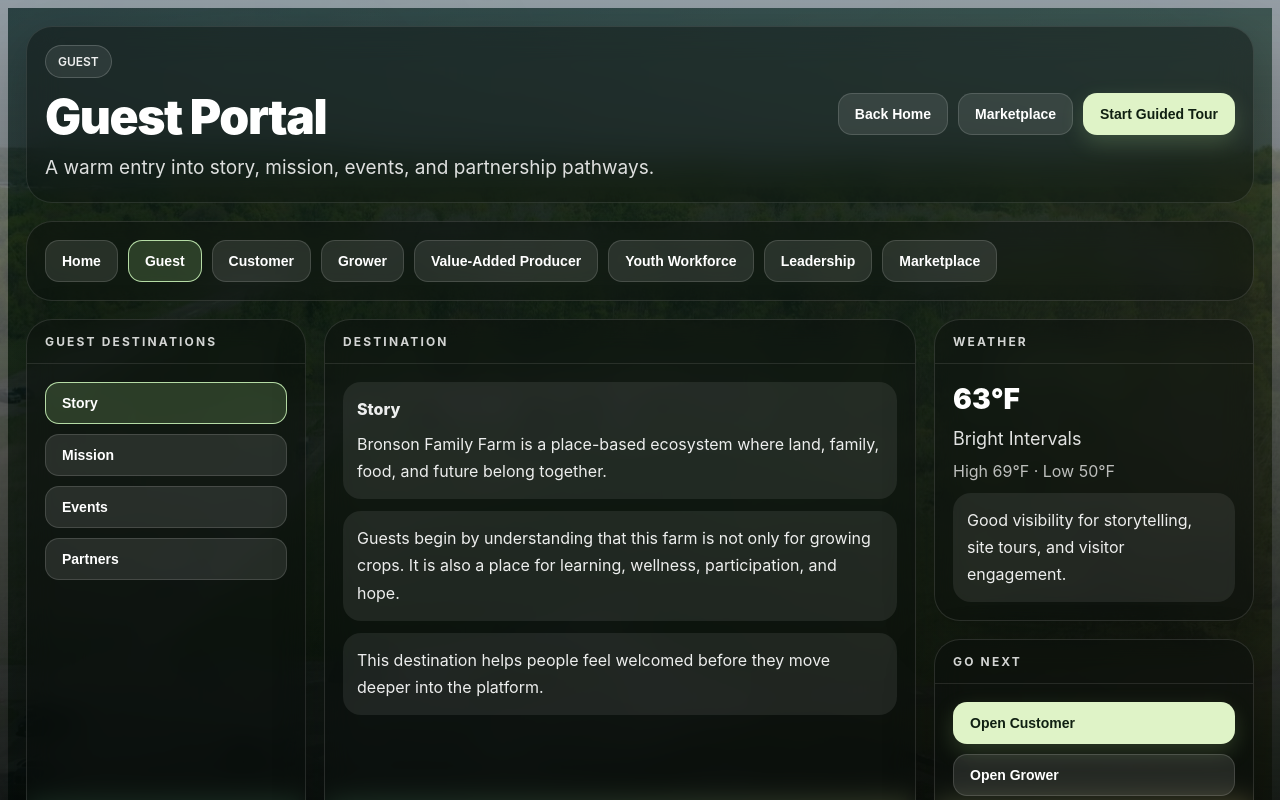
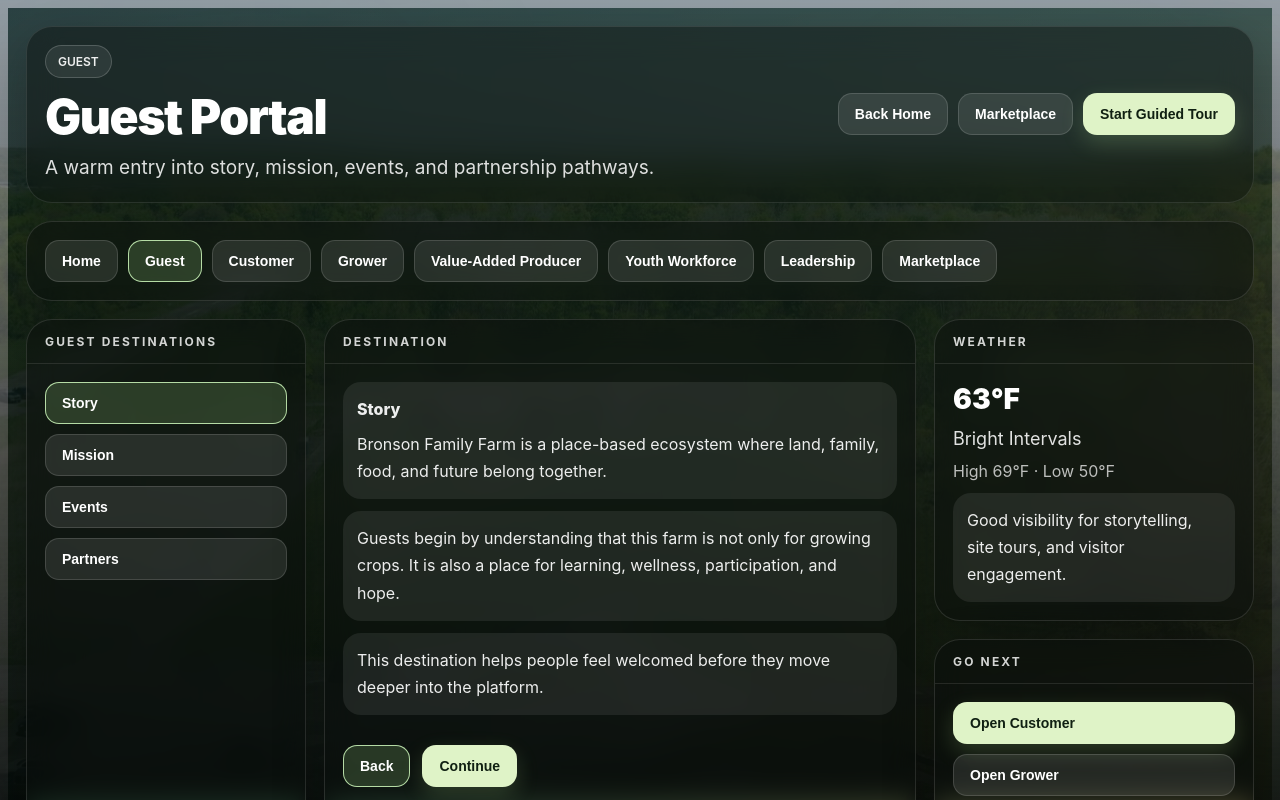
Before and after one commit to cburgessemail-gif/Farm, a React (Vite) app: page / in a window 1280 px wide. Both pictures are taken after a click on the button "Guest". Shown: the top 800 px of the page. Built offline with nearby package versions, Linux system fonts and the light colour scheme.

Commit message:
Enhance App component structure and navigation
Refactor App component to improve layout and navigation.

```diff
--- a/src/App.tsx
+++ b/src/App.tsx
@@ -573,11 +573,37 @@ function StatCard({
   suffix?: string;
 }) {
   const count = useAnimatedCount(value);
-
   return (
     <SoftBlock title={label}>
-      <div style={{ fontSize: 32, fontWeight: 900, lineHeight: 1 }}>{count}{suffix}</div>
+      <div style={{ fontSize: 32, fontWeight: 900, lineHeight: 1 }}>
+        {count}
+        {suffix}
+      </div>
     </SoftBlock>
+  );
+}
+
+function DestinationFooter({
+  onBack,
+  onNext,
+  nextLabel = "Continue",
+  backDisabled = false,
+}: {
+  onBack: () => void;
+  onNext: () => void;
+  nextLabel?: string;
+  backDisabled?: boolean;
+}) {
+  return (
+    <div style={{ display: "flex", gap: 12, marginTop: 18, flexWrap: "wrap" }}>
+      <ActionButton
+        label="Back"
+        onClick={onBack}
+        active={!backDisabled}
+        primary={false}
+      />
+      <ActionButton label={nextLabel} onClick={onNext} primary />
+    </div>
   );
 }
 
@@ -725,7 +751,7 @@ export default function App() {
   const [screen, setScreen] = useState<Screen>("home");
   const [guestView, setGuestView] = useState<GuestView>("story");
   const [customerView, setCustomerView] = useState<CustomerView>("produce");
-  const [growerView, setGrowerView] = useState<GrowerView>("planner");
+  const [growerView, setGrowerView] = useState<GrowerView>("weather");
   const [producerView, setProducerView] = useState<ProducerView>("products");
   const [youthView, setYouthView] = useState<YouthView>("overview");
   const [adminView, setAdminView] = useState<AdminView>("participation");
@@ -840,6 +866,110 @@ export default function App() {
       </div>
     </Card>
   );
+
+  const goNext = () => {
+    if (screen === "guest") {
+      if (guestView === "story") setGuestView("mission");
+      else if (guestView === "mission") setGuestView("events");
+      else if (guestView === "events") setGuestView("partners");
+      else navigate("customer");
+    }
+
+    if (screen === "customer") {
+      if (customerView === "produce") setCustomerView("nutrition");
+      else if (customerView === "nutrition") setCustomerView("recipes");
+      else if (customerView === "recipes") setCustomerView("market");
+      else navigate("market");
+    }
+
+    if (screen === "grower") {
+      if (growerView === "weather") setGrowerView("planner");
+      else if (growerView === "planner") setGrowerView("notes");
+      else if (growerView === "notes") setGrowerView("season");
+      else navigate("admin");
+    }
+
+    if (screen === "producer") {
+      if (producerView === "products") setProducerView("events");
+      else if (producerView === "events") setProducerView("storytelling");
+      else if (producerView === "storytelling") setProducerView("collaboration");
+      else navigate("market");
+    }
+
+    if (screen === "youth") {
+      if (youthView === "overview") setYouthView("parent");
+      else if (youthView === "parent") setYouthView("supervisor");
+      else if (youthView === "supervisor") setYouthView("daily");
+      else navigate("admin");
+    }
+
+    if (screen === "admin") {
+      if (adminView === "participation") setAdminView("operations");
+      else if (adminView === "operations") setAdminView("planning");
+      else if (adminView === "planning") setAdminView("growth");
+      else navigate("market");
+    }
+
+    if (screen === "market") {
+      if (marketView === "products") setMarketView("grownby");
+      else if (marketView === "grownby") setMarketView("education");
+      else if (marketView === "education") setMarketView("community");
+      else if (marketView === "community") setMarketView("ordering");
+      else navigate("home");
+    }
+  };
+
+  const goBack = () => {
+    if (screen === "guest") {
+      if (guestView === "partners") setGuestView("events");
+      else if (guestView === "events") setGuestView("mission");
+      else if (guestView === "mission") setGuestView("story");
+      else navigate("home");
+    }
+
+    if (screen === "customer") {
+      if (customerView === "market") setCustomerView("recipes");
+      else if (customerView === "recipes") setCustomerView("nutrition");
+      else if (customerView === "nutrition") setCustomerView("produce");
+      else navigate("guest");
+    }
+
+    if (screen === "grower") {
+      if (growerView === "season") setGrowerView("notes");
+      else if (growerView === "notes") setGrowerView("planner");
+      else if (growerView === "planner") setGrowerView("weather");
+      else navigate("customer");
+    }
+
+    if (screen === "producer") {
+      if (producerView === "collaboration") setProducerView("storytelling");
+      else if (producerView === "storytelling") setProducerView("events");
+      else if (producerView === "events") setProducerView("products");
+      else navigate("home");
+    }
+
+    if (screen === "youth") {
+      if (youthView === "daily") setYouthView("supervisor");
+      else if (youthView === "supervisor") setYouthView("parent");
+      else if (youthView === "parent") setYouthView("overview");
+      else navigate("home");
+    }
+
+    if (screen === "admin") {
+      if (adminView === "growth") setAdminView("planning");
+      else if (adminView === "planning") setAdminView("operations");
+      else if (adminView === "operations") setAdminView("participation");
+      else navigate("grower");
+    }
+
+    if (screen === "market") {
+      if (marketView === "ordering") setMarketView("community");
+      else if (marketView === "community") setMarketView("education");
+      else if (marketView === "education") setMarketView("grownby");
+      else if (marketView === "grownby") setMarketView("products");
+      else navigate("customer");
+    }
+  };
 
   if (screen === "home") {
     return (
@@ -1006,6 +1136,7 @@ export default function App() {
           <SoftBlock>
             This destination helps people feel welcomed before they move deeper into the platform.
           </SoftBlock>
+          <DestinationFooter onBack={goBack} onNext={goNext} />
         </div>
       );
     } else if (guestView === "mission") {
@@ -1017,6 +1148,7 @@ export default function App() {
           <SoftBlock>
             This destination shows why the farm matters beyond agriculture alone.
           </SoftBlock>
+          <DestinationFooter onBack={goBack} onNext={goNext} />
         </div>
       );
     } else if (guestView === "events") {
@@ -1028,6 +1160,7 @@ export default function App() {
           <SoftBlock>
             Events serve as real entry points into the ecosystem.
           </SoftBlock>
+          <DestinationFooter onBack={goBack} onNext={goNext} />
         </div>
       );
     } else {
@@ -1037,8 +1170,9 @@ export default function App() {
             Growers, educators, vendors, community supporters, youth partners, wellness collaborators, and mission-aligned allies all have a place here.
           </SoftBlock>
           <SoftBlock>
-            Bronson Family Farm is built for connection, not isolation.
-          </SoftBlock>
+            From here, continue into Customer to see how discovery moves into action.
+          </SoftBlock>
+          <DestinationFooter onBack={goBack} onNext={goNext} nextLabel="Continue to Customer" />
         </div>
       );
     }
@@ -1092,6 +1226,7 @@ export default function App() {
           <SoftBlock>
             This destination should make food feel present, useful, and close at hand.
           </SoftBlock>
+          <DestinationFooter onBack={goBack} onNext={goNext} />
         </div>
       );
     } else if (customerView === "nutrition") {
@@ -1103,6 +1238,7 @@ export default function App() {
           <SoftBlock>
             This destination connects fresh food to daily family wellness.
           </SoftBlock>
+          <DestinationFooter onBack={goBack} onNext={goNext} />
         </div>
       );
     } else if (customerView === "recipes") {
@@ -1114,6 +1250,7 @@ export default function App() {
           <SoftBlock>
             This destination helps customers imagine the food already in use.
           </SoftBlock>
+          <DestinationFooter onBack={goBack} onNext={goNext} />
         </div>
       );
     } else {
@@ -1125,9 +1262,7 @@ export default function App() {
           <SoftBlock>
             Customers can move directly into products, education, community activity, GrownBy, and ordering flow.
           </SoftBlock>
-          <div>
-            <ActionButton label="Open Marketplace" onClick={() => navigate("market")} primary />
-          </div>
+          <DestinationFooter onBack={goBack} onNext={goNext} nextLabel="Continue to Marketplace" />
         </div>
       );
     }
@@ -1179,10 +1314,16 @@ export default function App() {
           <SoftBlock>
             This destination makes the weather panel feel operational rather than decorative.
           </SoftBlock>
+          <DestinationFooter onBack={goBack} onNext={goNext} />
         </div>
       );
     } else if (growerView === "planner") {
-      content = <CropPlannerPanel />;
+      content = (
+        <div style={{ display: "grid", gap: 12 }}>
+          <CropPlannerPanel />
+          <DestinationFooter onBack={goBack} onNext={goNext} />
+        </div>
+      );
     } else if (growerView === "notes") {
       content = (
         <div style={{ display: "grid", gap: 12 }}>
@@ -1192,6 +1333,7 @@ export default function App() {
           <SoftBlock>
             Notes should help a grower move from observation to action.
           </SoftBlock>
+          <DestinationFooter onBack={goBack} onNext={goNext} />
         </div>
       );
     } else {
@@ -1201,8 +1343,9 @@ export default function App() {
             Transplant review, succession planting, irrigation planning, and market continuity all belong here.
           </SoftBlock>
           <SoftBlock>
-            This destination keeps the grower view tied to the rhythm of the season.
-          </SoftBlock>
+            From here, continue into Leadership to see the whole-system view.
+          </SoftBlock>
+          <DestinationFooter onBack={goBack} onNext={goNext} nextLabel="Continue to Leadership" />
         </div>
       );
     }
@@ -1245,6 +1388,7 @@ export default function App() {
           <SoftBlock title="Products">
             Bubble Babies™, seedlings, educational kits, seasonal bundles, and event-ready offerings.
           </SoftBlock>
+          <DestinationFooter onBack={goBack} onNext={goNext} />
         </div>
       );
     } else if (producerView === "events") {
@@ -1253,6 +1397,7 @@ export default function App() {
           <SoftBlock title="Events">
             Market days, demonstrations, booths, and public-facing experiences extend the value of what is produced.
           </SoftBlock>
+          <DestinationFooter onBack={goBack} onNext={goNext} />
         </div>
       );
     } else if (producerView === "storytelling") {
@@ -1261,6 +1406,7 @@ export default function App() {
           <SoftBlock title="Storytelling">
             Products gain power when they carry place, purpose, and a visible community story.
           </SoftBlock>
+          <DestinationFooter onBack={goBack} onNext={goNext} />
         </div>
       );
     } else {
@@ -1269,6 +1415,7 @@ export default function App() {
           <SoftBlock title="Collaboration">
             This destination connects vendors, educators, events, and community partners into a wider value chain.
           </SoftBlock>
+          <DestinationFooter onBack={goBack} onNext={goNext} nextLabel="Continue to Marketplace" />
         </div>
       );
     }
@@ -1311,6 +1458,7 @@ export default function App() {
           <SoftBlock title="Overview">
             Hands-on work, visible contribution, confidence-building, responsibility, and exposure to real opportunity.
           </SoftBlock>
+          <DestinationFooter onBack={goBack} onNext={goNext} />
         </div>
       );
     } else if (youthView === "parent") {
@@ -1319,6 +1467,7 @@ export default function App() {
           <SoftBlock title="Parent Portal">
             Family visibility into expectations, growth, communication, and the purpose of participation.
           </SoftBlock>
+          <DestinationFooter onBack={goBack} onNext={goNext} />
         </div>
       );
     } else if (youthView === "supervisor") {
@@ -1327,6 +1476,7 @@ export default function App() {
           <SoftBlock title="Supervisor View">
             Daily oversight, progress awareness, intervention planning, and support coordination.
           </SoftBlock>
+          <DestinationFooter onBack={goBack} onNext={goNext} />
         </div>
       );
     } else {
@@ -1335,6 +1485,10 @@ export default function App() {
           <SoftBlock title="Daily Focus">
             Garden preparation, professional habits, teamwork, responsibility, and visible contribution.
           </SoftBlock>
+          <SoftBlock>
+            From here, continue into Leadership to see the wider coordinating view.
+          </SoftBlock>
+          <DestinationFooter onBack={goBack} onNext={goNext} nextLabel="Continue to Leadership" />
         </div>
       );
     }
@@ -1378,6 +1532,7 @@ export default function App() {
           <SoftBlock title="Participation">
             Guests, customers, youth, growers, and partners all move through visible pathways that should be coordinated together.
           </SoftBlock>
+          <DestinationFooter onBack={goBack} onNext={goNext} />
         </div>
       );
     } else if (adminView === "operations") {
@@ -1386,6 +1541,7 @@ export default function App() {
           <SoftBlock title="Operations">
             Crop timing, marketplace readiness, event coordination, and pathway continuity belong here.
           </SoftBlock>
+          <DestinationFooter onBack={goBack} onNext={goNext} />
         </div>
       );
     } else if (adminView === "planning") {
@@ -1394,6 +1550,7 @@ export default function App() {
           <SoftBlock title="Planning">
             This destination keeps leadership focused on what happens next, not just what is happening now.
           </SoftBlock>
+          <DestinationFooter onBack={goBack} onNext={goNext} />
         </div>
       );
     } else {
@@ -1402,6 +1559,7 @@ export default function App() {
           <SoftBlock title="Growth">
             High ecosystem interest, pathway expansion, and long-term place-based value building should remain visible.
           </SoftBlock>
+          <DestinationFooter onBack={goBack} onNext={goNext} nextLabel="Continue to Marketplace" />
         </div>
       );
     }
@@ -1447,6 +1605,7 @@ export default function App() {
         <SoftBlock>
           The marketplace should feel like a real bridge between what is grown and how people actually access it.
         </SoftBlock>
+        <DestinationFooter onBack={goBack} onNext={goNext} />
       </div>
     );
   } else if (marketView === "grownby") {
@@ -1479,6 +1638,7 @@ export default function App() {
             Open GrownBy Store
           </a>
         </div>
+        <DestinationFooter onBack={goBack} onNext={goNext} />
       </div>
     );
   } else if (marketView === "education") {
@@ -1490,6 +1650,7 @@ export default function App() {
         <SoftBlock>
           Marketplace education helps customers understand what to buy and how to use it.
         </SoftBlock>
+        <DestinationFooter onBack={goBack} onNext={goNext} />
       </div>
     );
   } else if (marketView === "community") {
@@ -1501,6 +1662,7 @@ export default function App() {
         <SoftBlock>
           This destination connects the market to events, family learning, grower visibility, and shared experience.
         </SoftBlock>
+        <DestinationFooter onBack={goBack} onNext={goNext} />
       </div>
     );
   } else {
@@ -1512,6 +1674,7 @@ export default function App() {
         <SoftBlock>
           It should guide a user from ecosystem discovery to GrownBy ordering to pickup and return.
         </SoftBlock>
+        <DestinationFooter onBack={goBack} onNext={goNext} nextLabel="Return Home" />
       </div>
     );
   }
```
